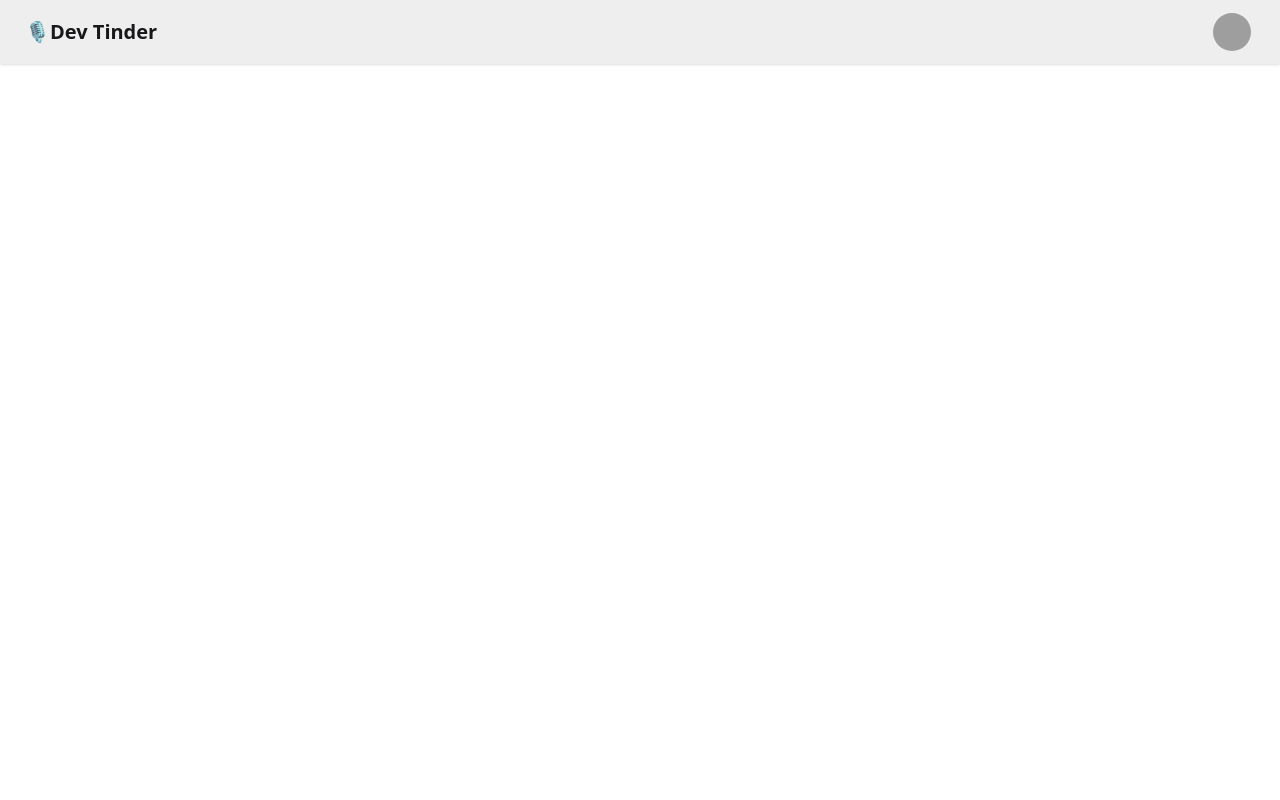
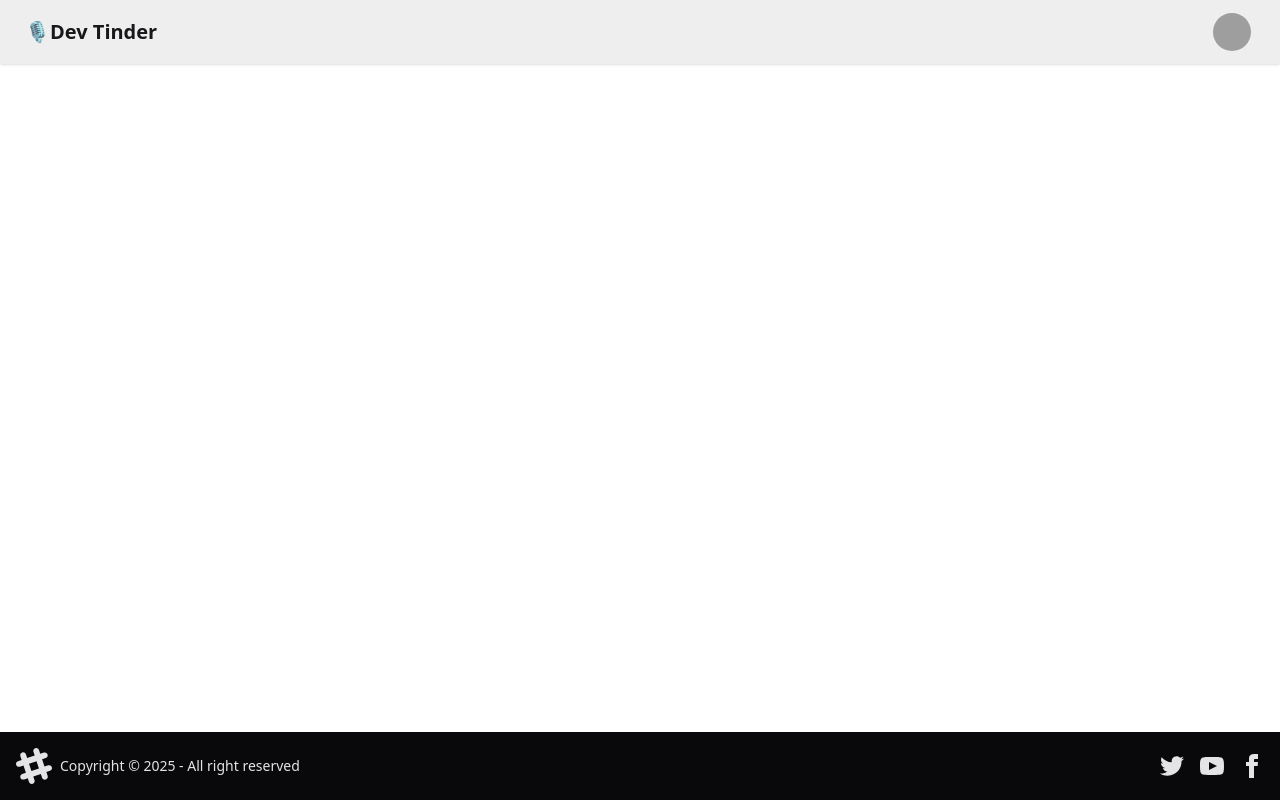
Before and after one commit to Krishnayadav1111/DevTinder-FE, a React (Vite) app: page / in a window 1280 px wide. Built offline with nearby package versions, Linux system fonts and the light colour scheme; grey boxes are pictures that could not be loaded.

Commit message:
layout partially done

```diff
--- a/package.json
+++ b/package.json
@@ -13,6 +13,7 @@
     "@tailwindcss/vite": "^4.1.18",
     "react": "^19.2.0",
     "react-dom": "^19.2.0",
+    "react-router-dom": "^7.11.0",
     "tailwindcss": "^4.1.18"
   },
   "devDependencies": {
@@ -25,6 +26,7 @@
     "eslint-plugin-react-hooks": "^7.0.1",
     "eslint-plugin-react-refresh": "^0.4.24",
     "globals": "^16.5.0",
+    "prettier": "^3.7.4",
     "vite": "^7.2.4"
   }
 }
--- a/src/App.jsx
+++ b/src/App.jsx
@@ -1,41 +1,22 @@
+import { BrowserRouter, Route, Routes } from "react-router-dom"
+import Home from "./Pages/Home"
+import Login from "./Pages/Login"
 
 
 function App() {
-
-
   return (
     <>
+    <BrowserRouter basename="/">
+    <Routes>
+      <Route path="/" element={<Home />}>
+      //child routes
+      <Route path="/login" element={<Login />} />
 
-<div className="navbar bg-base-300 shadow-sm">
-  <div className="flex-1">
-    <a className="btn btn-ghost text-xl">🎙️Dev Tinder</a>
-  </div>
-  <div className="flex gap-2">
-    {/* <input type="text" placeholder="Search" className="input input-bordered w-24 md:w-auto" /> */}
-    <div className="dropdown dropdown-end mx-5">
-      <div tabIndex={0} role="button" className="btn btn-ghost btn-circle avatar">
-        <div className="w-10 rounded-full">
-          <img
-            alt="Tailwind CSS Navbar component"
-            src="https://img.daisyui.com/images/stock/photo-1534528741775-53994a69daeb.webp" />
-        </div>
-      </div>
-      <ul
-        tabIndex="-1"
-        className="menu menu-sm dropdown-content bg-base-100 rounded-box z-1 mt-3 w-52 p-2 shadow">
-        <li>
-          <a className="justify-between">
-            Profile
-            <span className="badge">New</span>
-          </a>
-        </li>
-        <li><a>Settings</a></li>
-        <li><a>Logout</a></li>
-      </ul>
-    </div>
-  </div>
-</div>
+      </Route>
 
+    </Routes>
+
+    </BrowserRouter>
     </>
   )
 }
--- /dev/null
+++ b/src/Pages/Home.jsx
@@ -0,0 +1,17 @@
+import React from 'react'
+import NavBar from '../components/NavBar'
+import { Outlet } from 'react-router-dom'
+import Footer from '../components/Footer'
+
+const Home = () => {
+  return (
+    <>
+      <NavBar/>
+       {/* any child routes of Home will be rendered here */}
+      <Outlet/>
+      <Footer/>
+    </>
+  )
+}
+
+export default Home
--- /dev/null
+++ b/src/Pages/Login.jsx
@@ -0,0 +1,11 @@
+import React from 'react'
+
+const Login = () => {
+  return (
+    <div>
+      Login Page
+    </div>
+  )
+}
+
+export default Login
--- /dev/null
+++ b/src/components/Footer.jsx
@@ -0,0 +1,61 @@
+import React from 'react'
+
+const Footer = () => {
+    return (
+        <>
+            <footer className="footer sm:footer-horizontal bg-neutral text-neutral-content items-center p-4 fixed bottom-0 w-full">
+                <aside className="grid-flow-col items-center">
+                    <svg
+                        width="36"
+                        height="36"
+                        viewBox="0 0 24 24"
+                        xmlns="http://www.w3.org/2000/svg"
+                        fillRule="evenodd"
+                        clipRule="evenodd"
+                        className="fill-current">
+                        <path
+                            d="M22.672 15.226l-2.432.811.841 2.515c.33 1.019-.209 2.127-1.23 2.456-1.15.325-2.148-.321-2.463-1.226l-.84-2.518-5.013 1.677.84 2.517c.391 1.203-.434 2.542-1.831 2.542-.88 0-1.601-.564-1.86-1.314l-.842-2.516-2.431.809c-1.135.328-2.145-.317-2.463-1.229-.329-1.018.211-2.127 1.231-2.456l2.432-.809-1.621-4.823-2.432.808c-1.355.384-2.558-.59-2.558-1.839 0-.817.509-1.582 1.327-1.846l2.433-.809-.842-2.515c-.33-1.02.211-2.129 1.232-2.458 1.02-.329 2.13.209 2.461 1.229l.842 2.515 5.011-1.677-.839-2.517c-.403-1.238.484-2.553 1.843-2.553.819 0 1.585.509 1.85 1.326l.841 2.517 2.431-.81c1.02-.33 2.131.211 2.461 1.229.332 1.018-.21 2.126-1.23 2.456l-2.433.809 1.622 4.823 2.433-.809c1.242-.401 2.557.484 2.557 1.838 0 .819-.51 1.583-1.328 1.847m-8.992-6.428l-5.01 1.675 1.619 4.828 5.011-1.674-1.62-4.829z"></path>
+                    </svg>
+                    <p>Copyright © {new Date().getFullYear()} - All right reserved</p>
+                </aside>
+                <nav className="grid-flow-col gap-4 md:place-self-center md:justify-self-end">
+                    <a>
+                        <svg
+                            xmlns="http://www.w3.org/2000/svg"
+                            width="24"
+                            height="24"
+                            viewBox="0 0 24 24"
+                            className="fill-current">
+                            <path
+                                d="M24 4.557c-.883.392-1.832.656-2.828.775 1.017-.609 1.798-1.574 2.165-2.724-.951.564-2.005.974-3.127 1.195-.897-.957-2.178-1.555-3.594-1.555-3.179 0-5.515 2.966-4.797 6.045-4.091-.205-7.719-2.165-10.148-5.144-1.29 2.213-.669 5.108 1.523 6.574-.806-.026-1.566-.247-2.229-.616-.054 2.281 1.581 4.415 3.949 4.89-.693.188-1.452.232-2.224.084.626 1.956 2.444 3.379 4.6 3.419-2.07 1.623-4.678 2.348-7.29 2.04 2.179 1.397 4.768 2.212 7.548 2.212 9.142 0 14.307-7.721 13.995-14.646.962-.695 1.797-1.562 2.457-2.549z"></path>
+                        </svg>
+                    </a>
+                    <a>
+                        <svg
+                            xmlns="http://www.w3.org/2000/svg"
+                            width="24"
+                            height="24"
+                            viewBox="0 0 24 24"
+                            className="fill-current">
+                            <path
+                                d="M19.615 3.184c-3.604-.246-11.631-.245-15.23 0-3.897.266-4.356 2.62-4.385 8.816.029 6.185.484 8.549 4.385 8.816 3.6.245 11.626.246 15.23 0 3.897-.266 4.356-2.62 4.385-8.816-.029-6.185-.484-8.549-4.385-8.816zm-10.615 12.816v-8l8 3.993-8 4.007z"></path>
+                        </svg>
+                    </a>
+                    <a>
+                        <svg
+                            xmlns="http://www.w3.org/2000/svg"
+                            width="24"
+                            height="24"
+                            viewBox="0 0 24 24"
+                            className="fill-current">
+                            <path
+                                d="M9 8h-3v4h3v12h5v-12h3.642l.358-4h-4v-1.667c0-.955.192-1.333 1.115-1.333h2.885v-5h-3.808c-3.596 0-5.192 1.583-5.192 4.615v3.385z"></path>
+                        </svg>
+                    </a>
+                </nav>
+            </footer>
+        </>
+    )
+}
+
+export default Footer
--- /dev/null
+++ b/src/components/NavBar.jsx
@@ -0,0 +1,40 @@
+import React from 'react'
+
+const NavBar = () => {
+  return (
+    <>
+         <div className="navbar bg-base-300 shadow-sm">
+        <div className="flex-1">
+          <a className="btn btn-ghost text-xl">🎙️Dev Tinder</a>
+        </div>
+        <div className="flex gap-2">
+          {/* <input type="text" placeholder="Search" className="input input-bordered w-24 md:w-auto" /> */}
+          <div className="dropdown dropdown-end mx-5">
+            <div tabIndex={0} role="button" className="btn btn-ghost btn-circle avatar">
+              <div className="w-10 rounded-full">
+                <img
+                  alt="Tailwind CSS Navbar component"
+                  src="https://img.daisyui.com/images/stock/photo-1534528741775-53994a69daeb.webp" />
+              </div>
+            </div>
+            <ul
+              tabIndex="-1"
+              className="menu menu-sm dropdown-content bg-base-100 rounded-box z-1 mt-3 w-52 p-2 shadow">
+              <li>
+                <a className="justify-between">
+                  Profile
+                  <span className="badge">New</span>
+                </a>
+              </li>
+              <li><a>Settings</a></li>
+              <li><a>Logout</a></li>
+            </ul>
+          </div>
+        </div>
+      </div>
+
+    </>
+  )
+}
+
+export default NavBar
```
Also changed, not shown: 2 other files (tests, documents, lock files or other folders).
